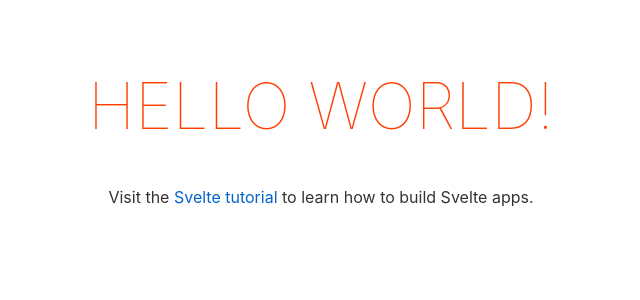
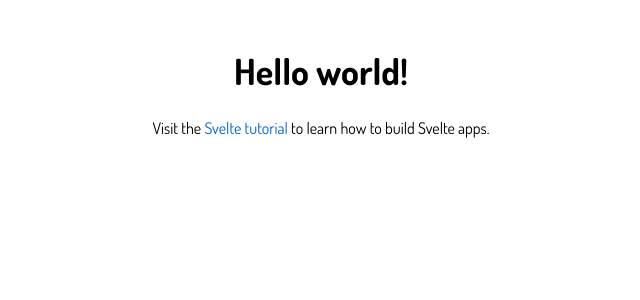
Before and after one commit to metricsui/web, a Svelte app: page / in a window 1280 px wide. Shown: the top 300 px of the page, without its empty margins (319-959 px from the left). Built offline with nearby package versions, Linux system fonts and the light colour scheme.

Commit message:
Add currently predefined design framework variables

```diff
--- a/src/App.svelte
+++ b/src/App.svelte
@@ -1,6 +1,10 @@
 <script>
 	export let name;
 </script>
+
+<svelte:head>
+	<link href="https://fonts.googleapis.com/css2?family=Dosis:wght@300;400;700&display=swap" rel="stylesheet">
+</svelte:head>
 
 <main>
 	<h1>Hello {name}!</h1>
@@ -15,16 +19,46 @@
 		margin: 0 auto;
 	}
 
-	h1 {
-		color: #ff3e00;
-		text-transform: uppercase;
-		font-size: 4em;
-		font-weight: 100;
-	}
-
 	@media (min-width: 640px) {
 		main {
 			max-width: none;
 		}
 	}
+
+	:root {
+		font-family: 'Dosis', sans-serif;
+		--bg-color: #FFFFFF;
+		--text-color: #000000;
+		--royal-blue-dark-color: #0A2463;
+		--cerise-color: #D8315B;
+		--eggshell-color: #FAF3DD;
+		--green-blue-crayola-color: #3E92CC;
+	}
+
+	:global(body) {
+		font-family: 'Dosis', sans-serif;
+		background: var(--bg-color);
+		color: var(--text-color);
+	}
+
+	:global(body.dark) {
+		--bg-color: #FFFFFF;
+		--text-color: #000000;
+	}
+
+	h1, .display-title {
+		font-size: 36px;
+	}
+
+	h2, .headline-title {
+		font-size: 24px;
+	}
+
+	h3, .title {
+		font-size: 20px;
+	}
+
+	.body {
+		font-size: 14px;
+	}
 </style>
```
